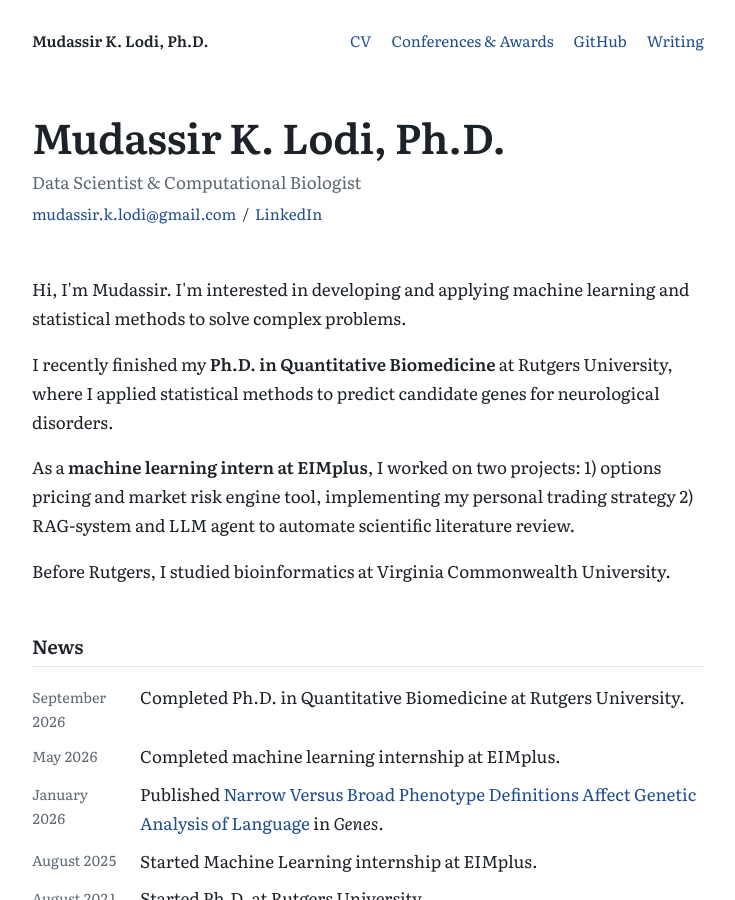
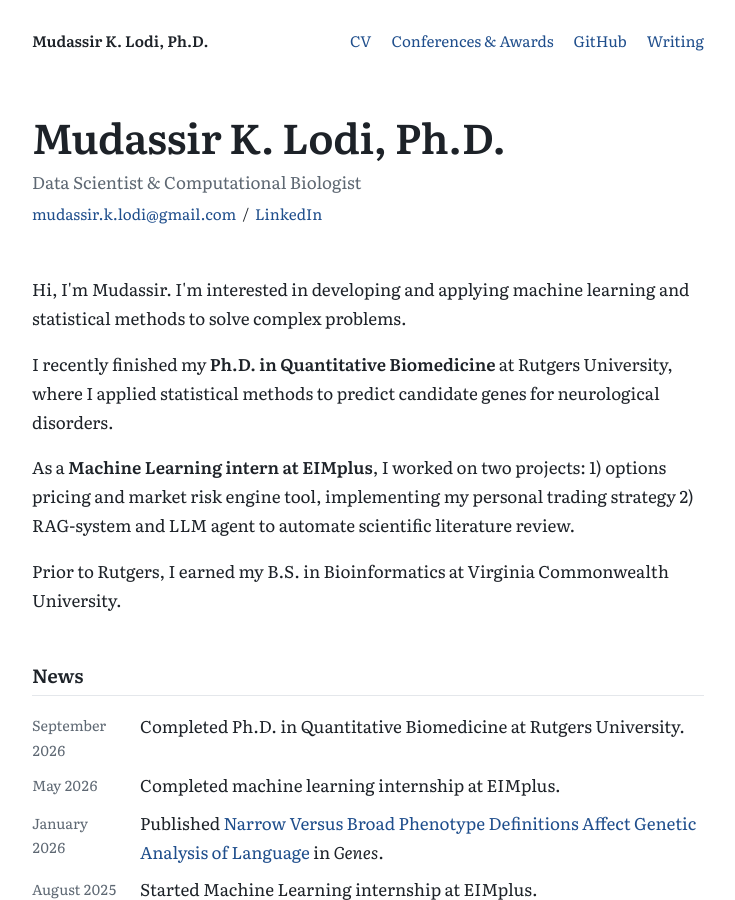
Before and after one commit to mklodi1/mklodi1.github.io, a Jekyll site: the page built from index.html, in a window 1280 px wide and 900 px high. Shown: the whole window, without its empty margins (272-1007 px from the left). Built offline with Jekyll 4.4.1, drawn with Linux system fonts in a browser that asks for light colours.

Commit message:
Update index.html

```diff
--- a/index.html
+++ b/index.html
@@ -15,8 +15,8 @@ layout: default
   <section class="prose bio" aria-label="Short Bio">
     <p>Hi, I'm Mudassir. I'm interested in developing and applying machine learning and statistical methods to solve complex problems.</p>
     <p>I recently finished my <strong>Ph.D. in Quantitative Biomedicine</strong> at Rutgers University, where I applied statistical methods to predict candidate genes for neurological disorders.</p>
-    <p>As a <strong>machine learning intern at EIMplus</strong>, I worked on two projects: 1) options pricing and market risk engine tool, implementing my personal trading strategy 2) RAG-system and LLM agent to automate scientific literature review.</p>
-    <p>Before Rutgers, I studied bioinformatics at Virginia Commonwealth University.</p>
+    <p>As a <strong>Machine Learning intern at EIMplus</strong>, I worked on two projects: 1) options pricing and market risk engine tool, implementing my personal trading strategy 2) RAG-system and LLM agent to automate scientific literature review.</p>
+    <p>Prior to Rutgers, I earned my B.S. in Bioinformatics at Virginia Commonwealth University.</p>
   </section>
 
   {% if site.place_photo %}
```
